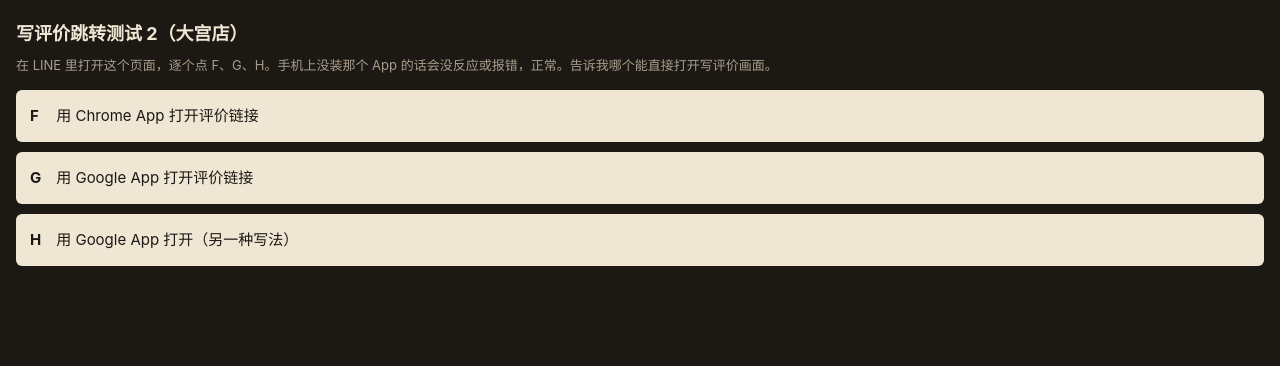
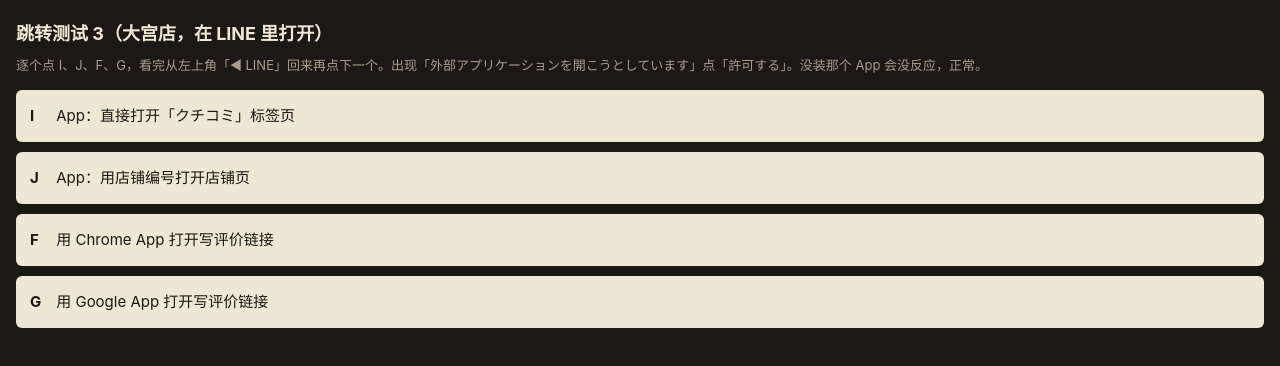
Before and after one commit to eeesion1-code/review, a plain HTML site: page test.html in a window 1280 px wide. Drawn offline with Linux system fonts and the light colour scheme.

Commit message:
跳转测试页 3（临时）

```diff
--- a/test.html
+++ b/test.html
@@ -1,10 +1,11 @@
 <!doctype html><html lang=zh><head><meta charset=utf-8><meta name=viewport content="width=device-width,initial-scale=1">
-<meta name=robots content=noindex><title>跳转测试 2</title><style>
+<meta name=robots content=noindex><title>跳转测试 3</title><style>
 body{margin:0;padding:20px 16px;background:#1c1814;color:#efe6d3;font:15px/1.6 -apple-system,"Hiragino Sans",sans-serif}
 h1{font-size:18px;margin:0 0 6px}p{color:#a89d8c;font-size:13px;margin:0 0 14px}
 .b{display:block;background:#efe6d3;color:#1c1814;text-decoration:none;padding:14px;border-radius:6px;margin:0 0 10px}.b b{display:inline-block;width:22px}</style></head><body>
-<h1>写评价跳转测试 2（大宫店）</h1>
-<p>在 LINE 里打开这个页面，逐个点 F、G、H。手机上没装那个 App 的话会没反应或报错，正常。告诉我哪个能直接打开写评价画面。</p>
-<a class="b" href="googlechromes://g.page/r/CWrQLL72jFOREAE/review"><b>F</b> 用 Chrome App 打开评价链接</a>
-<a class="b" href="googleapp://open-url?url=https%3A%2F%2Fg.page%2Fr%2FCWrQLL72jFOREAE%2Freview"><b>G</b> 用 Google App 打开评价链接</a>
-<a class="b" href="google://open-url?url=https%3A%2F%2Fg.page%2Fr%2FCWrQLL72jFOREAE%2Freview"><b>H</b> 用 Google App 打开（另一种写法）</a></body></html>
+<h1>跳转测试 3（大宫店，在 LINE 里打开）</h1>
+<p>逐个点 I、J、F、G，看完从左上角「◀ LINE」回来再点下一个。出现「外部アプリケーションを開こうとしています」点「許可する」。没装那个 App 会没反应，正常。</p>
+<a class="b" href="comgooglemapsurl://www.google.com/maps/place/%E5%80%8B%E5%AE%A4%E5%B1%85%E9%85%92%E5%B1%8B+%E6%A8%A9%E5%85%B5%E8%A1%9B%E3%81%AE%E3%81%84%E3%82%8D%E3%82%8A%E5%B1%8B+%E5%A4%A7%E5%AE%AE%E5%BA%97/@35.9080308,139.6251018,17z/data=!4m8!3m7!1s0x6018c123564b9b5f:0x91538cf6be2cd06a!8m2!3d35.9080308!4d139.6251018!9m1!1b1"><b>I</b> App：直接打开「クチコミ」标签页</a>
+<a class="b" href="comgooglemapsurl://maps.google.com/?cid=10471868549946986602"><b>J</b> App：用店铺编号打开店铺页</a>
+<a class="b" href="googlechromes://g.page/r/CWrQLL72jFOREAE/review"><b>F</b> 用 Chrome App 打开写评价链接</a>
+<a class="b" href="googleapp://open-url?url=https%3A%2F%2Fg.page%2Fr%2FCWrQLL72jFOREAE%2Freview"><b>G</b> 用 Google App 打开写评价链接</a></body></html>
```
